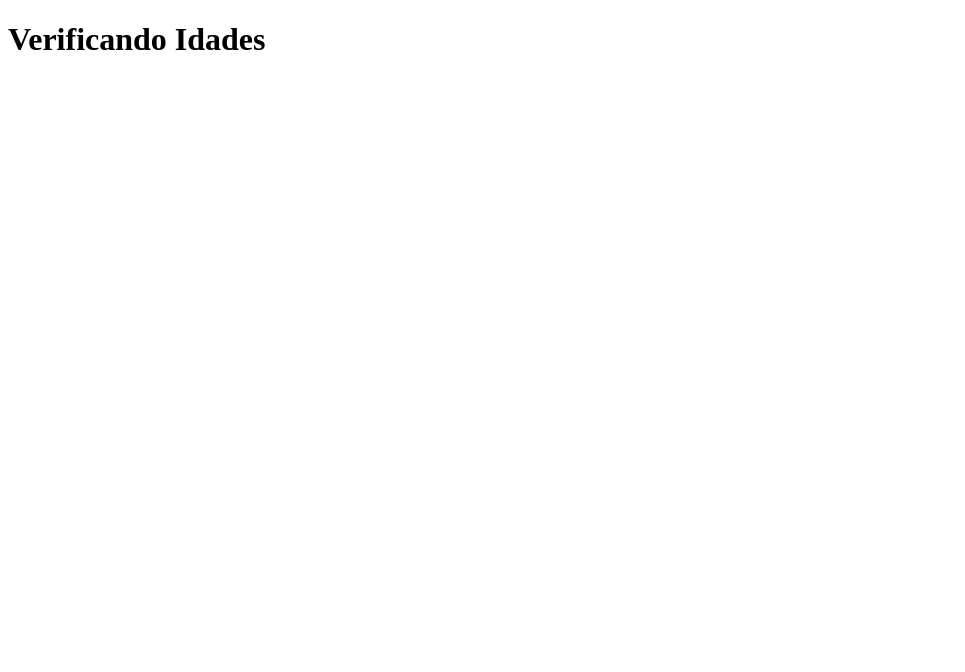
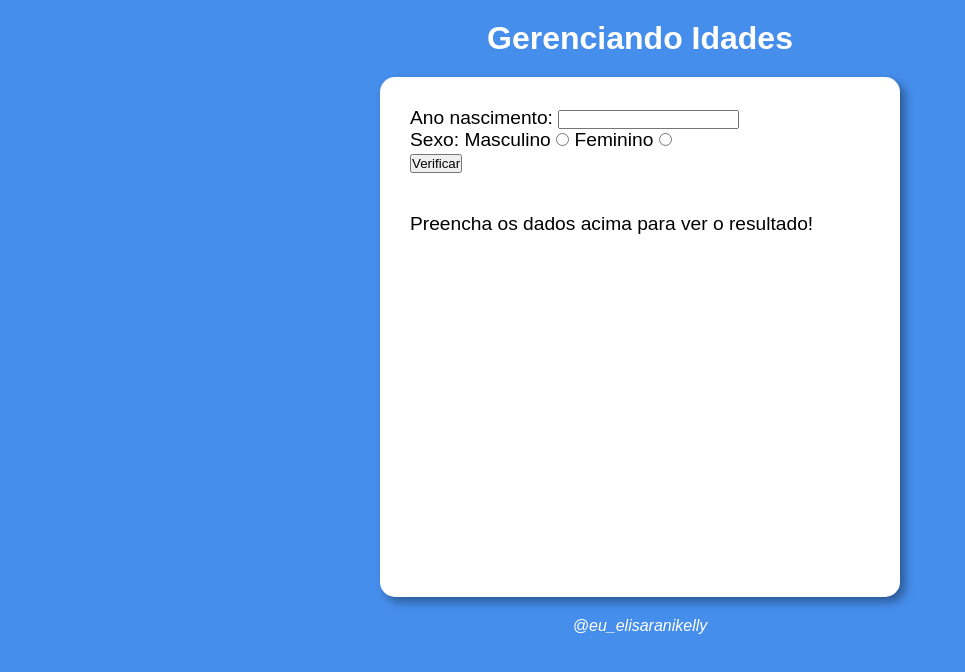
Before and after one commit to elisa-ranikelly/curso-javaScript, a plain HTML site: page aula06/ex02.html in a window 1280 px wide. Shown: the whole page, without its empty margins (0-965 px from the left). Drawn offline with Linux system fonts and the light colour scheme.

Commit message:
fiz o segundo exercício de condição

```diff
--- a/aula06/ex02.html
+++ b/aula06/ex02.html
@@ -3,9 +3,36 @@
 <head>
     <meta charset="UTF-8">
     <meta name="viewport" content="width=device-width, initial-scale=1.0">
+    <link rel="stylesheet" href="style.css">
     <title>Idades</title>
 </head>
-<body>
-    <h1>Verificando Idades</h1>
+<body onload="carrega()">
+    <header>
+        <h1>Gerenciando Idades</h1>
+   </header>
+    <section id="gerenciamento">
+        <div class="div1">
+           <label for="nas">Ano nascimento:
+            <input type="number" name="nascimento" id="nas" min="0" required>
+           </label>
+
+           <p>Sexo:
+                <label for="mas">Masculino</label>
+                <input type="radio" name="radsexo" id="mas">
+                <label for="fem">Feminino</label>
+                <input type="radio" name="radsexo" id="fem">
+           </p>
+
+           <p><input type="button" value="Verificar" onclick="verifica()"></p>
+        </div>
+        <div id="res" class="div1">
+            Preencha os dados acima para ver o resultado!
+        </div>
+    </section>
+    <footer>
+        <p>@eu_elisaranikelly</p>
+    </footer>
+
+    <script src="script.js"></script>
 </body>
 </html>
--- a/aula06/script.js
+++ b/aula06/script.js
@@ -16,3 +16,52 @@ function carrega(){
         window.document.body.style.background = "#515154"
     }
 }
+
+function verifica(){
+    var data = new Date();
+    var ano = data.getFullYear();
+    var fano = window.document.getElementById("nas");
+    var nasc = Number(fano.value);
+    var res = window.document.getElementById("res");
+
+    if(fano.value.length == 0 || nasc > ano){
+        window.alert("ERRO: Verifique os dados e tente novamente!");
+    }else{
+        var fsexo = window.document.getElementsByName("radsexo");
+        var idade = ano - nasc;
+        var genero = "";
+        //cria uma imagem via javaScript
+        var img = window.document.createElement("img");
+        img.setAttribute("id", "foto");
+
+        if(fsexo[1].checked){
+
+            genero = "Mulher";
+
+            if(idade >= 0 && idade < 10){
+                img.setAttribute("src", "imagens/crianca-m.png")
+            }else if(idade < 21){
+                img.setAttribute("src", "imagens/jovem-m.png");
+            }else if(idade < 50){
+                img.setAttribute("src", "imagens/adulta.png");
+            }else{
+                img.setAttribute("src", "imagens/idosa.png");
+            }
+        }else if (fsexo[0].checked){
+
+            genero = "Homem";
+
+            if(idade >= 0 && idade < 10){
+                 img.setAttribute("src", "imagens/crianca-h.png")
+            }else if(idade < 21){
+                img.setAttribute("src", "imagens/jovem-h.png");
+            }else if(idade < 50){
+                img.setAttribute("src", "imagens/adulto.png");
+            }else{
+                img.setAttribute("src", "imagens/idoso.png");
+            }
+        }
+        res.innerHTML = "Detectamos " + genero + " com " + idade + " anos."
+        res.appendChild(img);
+    }
+}
--- a/aula06/style.css
+++ b/aula06/style.css
@@ -38,3 +38,14 @@ footer{
     font-style: italic;
     margin: 20px;
 }
+
+section#gerenciamento{
+    width: 500px;
+    height: 500px;
+}
+
+.div1{
+    text-align: left;
+    padding: 20px;
+    font-size: 1.2em;
+}
```
Also changed, not shown: aula06/ex01.js (deleted), aula06/imagens/adulta.png (added), aula06/imagens/adulto.png (added), aula06/imagens/crianca-h.png (added), aula06/imagens/crianca-m.png (added), aula06/imagens/idosa.png (added), aula06/imagens/idoso.png (added), aula06/imagens/jovem-h.png (added), aula06/imagens/jovem-m.png (added).
